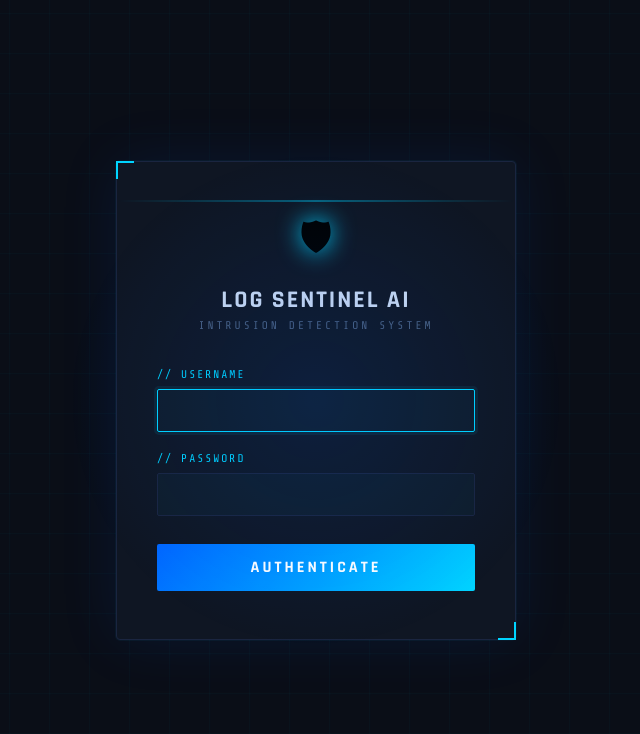
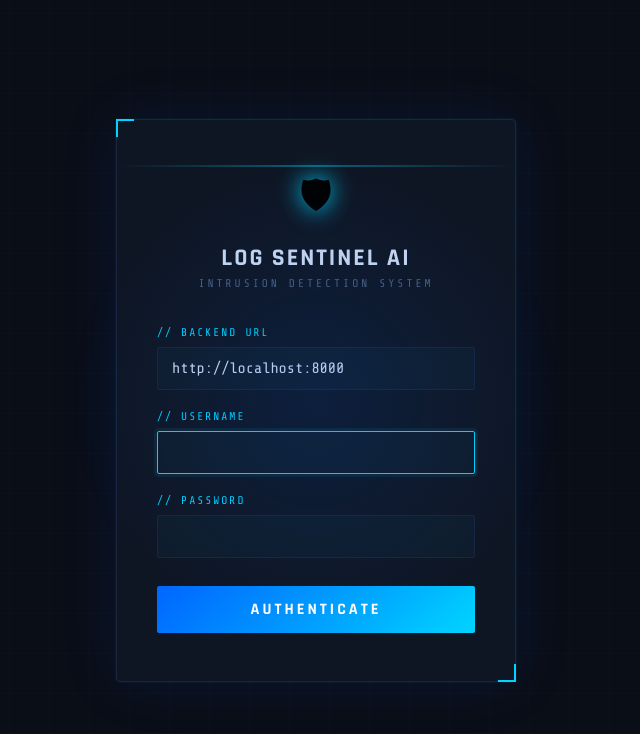
Before and after one commit to MontaserRajabi/Log-Sentinel-AI, a Flask app: page /login in a window 1280 px wide. Shown: the top 734 px of the page, without its empty margins (324-964 px from the left). Run offline with Flask 3, Linux system fonts and the light colour scheme.

Commit message:
Add per-user backend URL to login + Azure deployment files

```diff
--- a/frontend/requirements.txt
+++ b/frontend/requirements.txt
@@ -2,3 +2,4 @@ flask>=3.0
 requests>=2.31
 watchdog>=4.0
 python-dotenv>=1.0
+gunicorn>=21.2
--- a/frontend/server.py
+++ b/frontend/server.py
@@ -32,9 +32,14 @@ TIMEOUT     = 10
 # Helpers
 # ---------------------------------------------------------------------------
 
+def _get_backend_url():
+    """Return the backend URL for the current user session."""
+    return session.get("backend_url", BACKEND_URL).rstrip("/")
+
 def _backend(path: str, method="GET", **kwargs):
     """Forward a request to the ML backend. Returns (data, status_code)."""
-    url = BACKEND_URL.rstrip("/") + path
+    base = _get_backend_url()
+    url  = base + path
     try:
         resp = req.request(method, url, timeout=TIMEOUT, **kwargs)
         try:
@@ -43,7 +48,7 @@ def _backend(path: str, method="GET", **kwargs):
             data = {"raw": resp.text}
         return data, resp.status_code
     except req.ConnectionError:
-        return {"error": f"Cannot reach backend at {BACKEND_URL}"}, 502
+        return {"error": f"Cannot reach backend at {base}"}, 502
     except req.Timeout:
         return {"error": "Backend request timed out"}, 504
     except Exception as e:
@@ -66,20 +71,27 @@ def login_required(f):
 @app.route("/")
 @login_required
 def dashboard():
-    return render_template("dashboard.html", backend_url=BACKEND_URL)
+    return render_template("dashboard.html", backend_url=_get_backend_url())
 
 
 @app.route("/login", methods=["GET", "POST"])
 def login_page():
     error = ""
     if request.method == "POST":
-        username = request.form.get("username", "").strip()
-        password = request.form.get("password", "")
-        if check_admin(username, password):
-            session["admin"] = username
+        username    = request.form.get("username", "").strip()
+        password    = request.form.get("password", "")
+        backend_url = request.form.get("backend_url", "").strip() or BACKEND_URL
+
+        # Basic validation — must start with http
+        if not backend_url.startswith("http"):
+            error = "Backend URL must start with http:// or https://"
+        elif check_admin(username, password):
+            session["admin"]       = username
+            session["backend_url"] = backend_url.rstrip("/")
             return redirect(url_for("dashboard"))
-        error = "Invalid username or password."
-    return render_template("login.html", error=error)
+        else:
+            error = "Invalid username or password."
+    return render_template("login.html", error=error, default_backend=BACKEND_URL)
 
 
 @app.route("/logout")
--- /dev/null
+++ b/frontend/startup.txt
@@ -0,0 +1 @@
+gunicorn --bind=0.0.0.0:8080 server:app
--- a/frontend/templates/login.html
+++ b/frontend/templates/login.html
@@ -191,6 +191,10 @@
 
   <form method="POST">
     <div class="field">
+      <label>// BACKEND URL</label>
+      <input type="url" name="backend_url" value="{{ default_backend }}" placeholder="http://your-backend-ip:8000" required/>
+    </div>
+    <div class="field">
       <label>// USERNAME</label>
       <input type="text" name="username" autocomplete="username" autofocus required/>
     </div>
```
